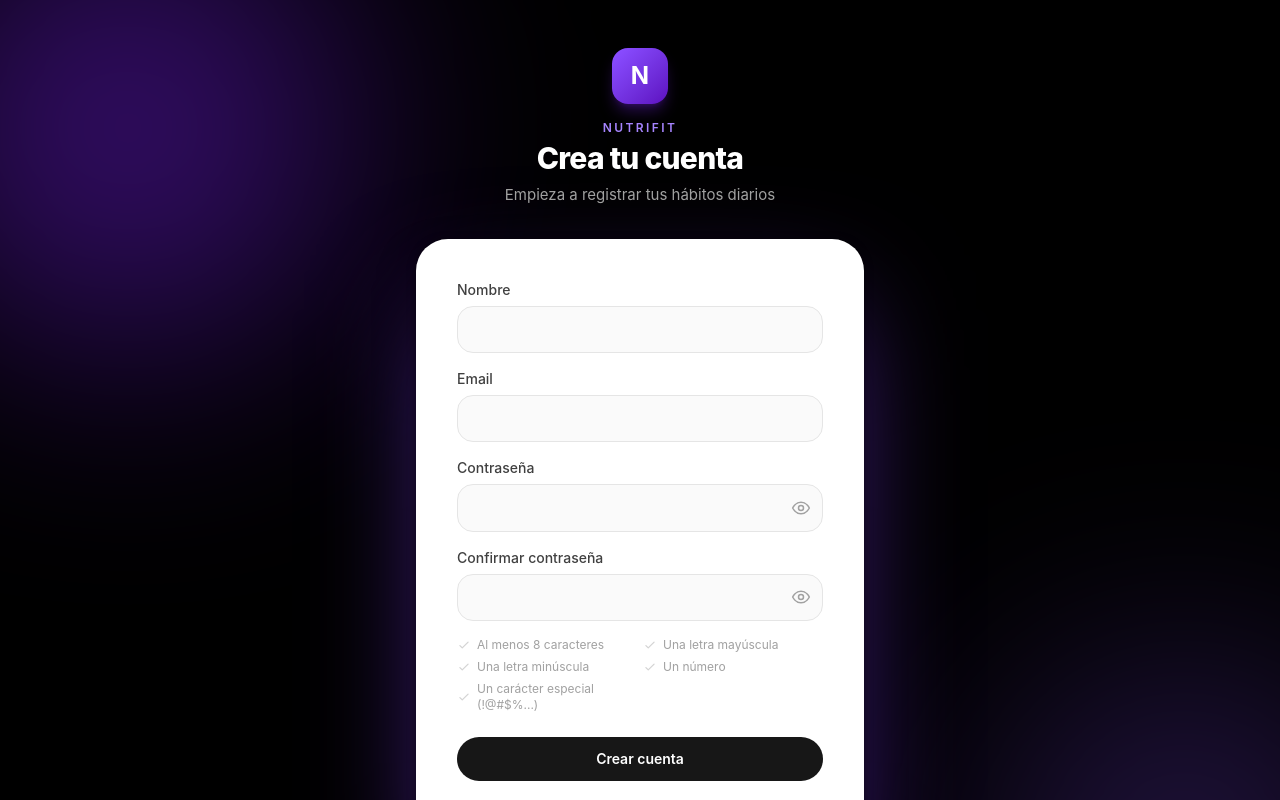
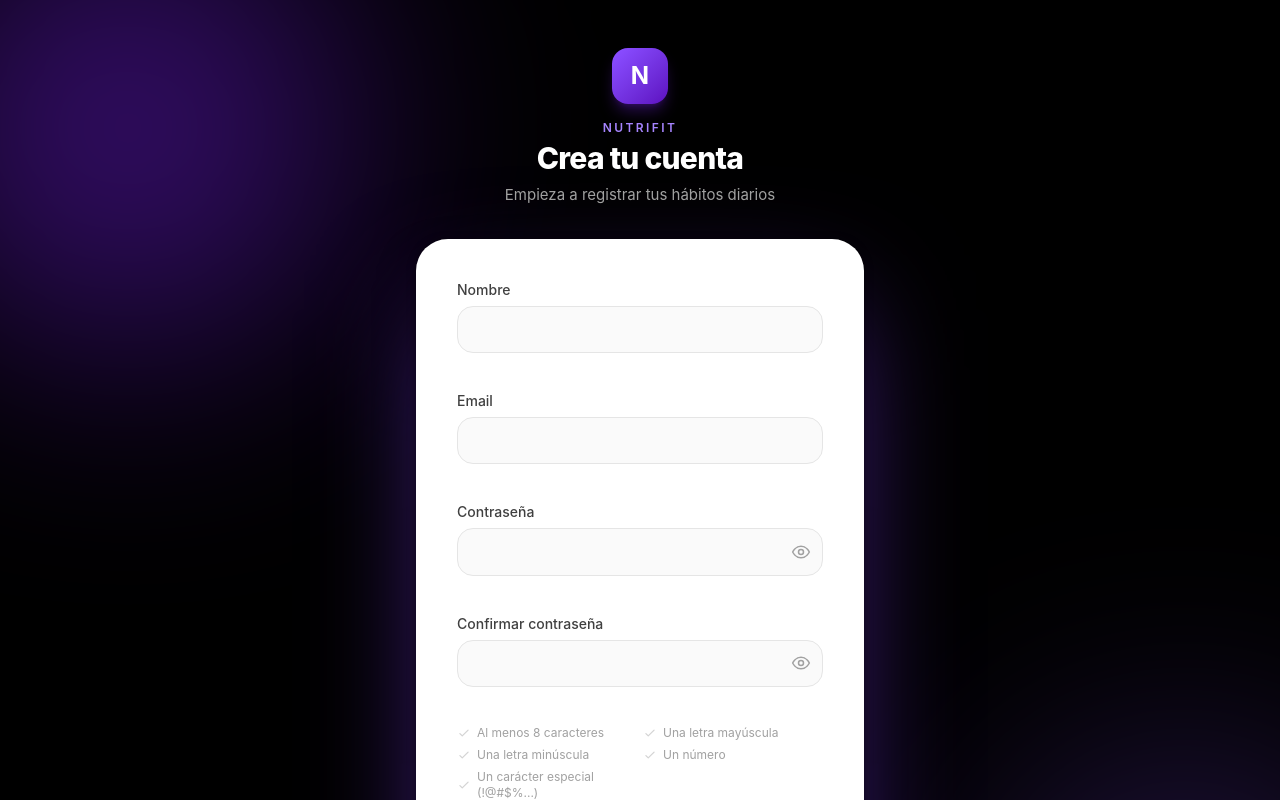
Before and after one commit to Guespud/Challenges, a React (Vite) app in the folder Challenge2/front/: page /registro in a window 1280 px wide. Shown: the top 800 px of the page. Built offline with nearby package versions, Linux system fonts and the light colour scheme; no server answers.

Commit message:
fix(front): reservar espacio del mensaje de error para evitar salto de layout
El span de error solo se renderizaba cuando habia error, asi que los
campos de abajo saltaban de posicion al aparecer/desaparecer el
mensaje. Ahora el span siempre ocupa min-h-4, con o sin texto.

```diff
--- a/Challenge2/front/src/components/ui/PasswordField.tsx
+++ b/Challenge2/front/src/components/ui/PasswordField.tsx
@@ -63,7 +63,9 @@ export const PasswordField = forwardRef<HTMLInputElement, PasswordFieldProps>(fu
           {visible ? <EyeOffIcon /> : <EyeIcon />}
         </button>
       </span>
-      {error && <span className="text-xs font-normal text-red-600">{error}</span>}
+      <span className="block min-h-4 text-xs font-normal text-red-600" aria-live="polite">
+        {error}
+      </span>
     </label>
   );
 });
--- a/Challenge2/front/src/components/ui/TextField.tsx
+++ b/Challenge2/front/src/components/ui/TextField.tsx
@@ -25,7 +25,9 @@ export const TextField = forwardRef<HTMLInputElement, TextFieldProps>(function T
         } ${className}`}
         {...props}
       />
-      {error && <span className="text-xs font-normal text-red-600">{error}</span>}
+      <span className="block min-h-4 text-xs font-normal text-red-600" aria-live="polite">
+        {error}
+      </span>
     </label>
   );
 });
```
